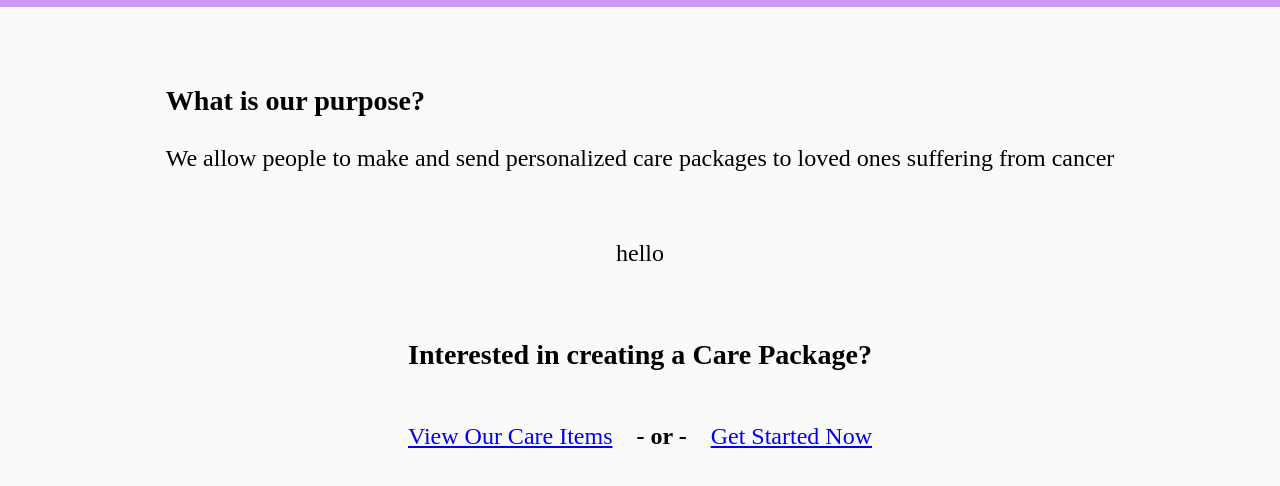
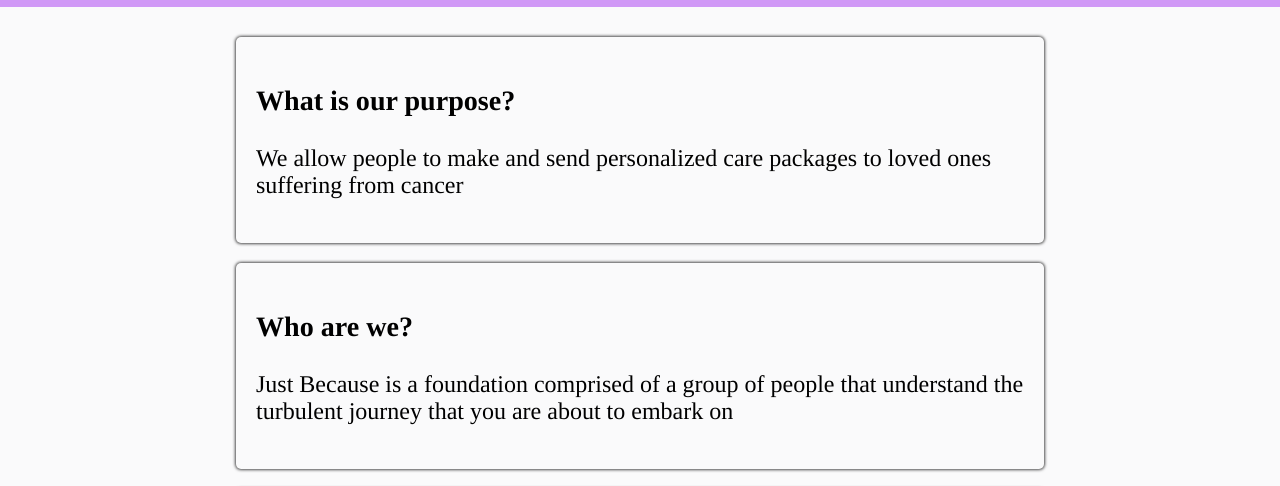
Before and after one commit to smlcate/cfoundation, a website: page public/index.html in a window 1280 px wide. Shown: the part 265-751 px from the top of the page. Drawn offline with nearby package versions, Linux system fonts and the light colour scheme; some packages are replaced by stand-ins of ours.

Commit message:
new update

```diff
--- a/public/partials/home.html
+++ b/public/partials/home.html
@@ -7,7 +7,13 @@
 
   </div>
 
-  <p>hello</p>
+  <div class="infoDivs" id="aboutUsInfoDiv">
+
+    <h3>Who are we?</h3>
+    <p>Just Because is a foundation comprised of a group of people that understand the turbulent journey that you are about to embark on</p>
+
+  </div>
+
   <div class="infoDivs" id="quickShopInfoDiv">
 
     <h3>Interested in creating a Care Package?</h3>
--- a/public/styles/main.css
+++ b/public/styles/main.css
@@ -1,4 +1,5 @@
 body {
+  font-family: Times, Times New Roman, serif;
   display: flex;
   flex-direction: column;
   padding: 0px;
@@ -50,7 +51,11 @@
 
 }
 .infoDivs {
+  width: 60vw;
   padding: 20px;
+  box-shadow: 0px 0px 3px 1px rgba(0, 0, 0, 0.7);
+  border-radius: 5px;
+  margin-bottom: 20px;
 }
 #welcomeInfoDiv {
 
```
Also changed, not shown: package.json (+12 -3 lines), 1 other file.
